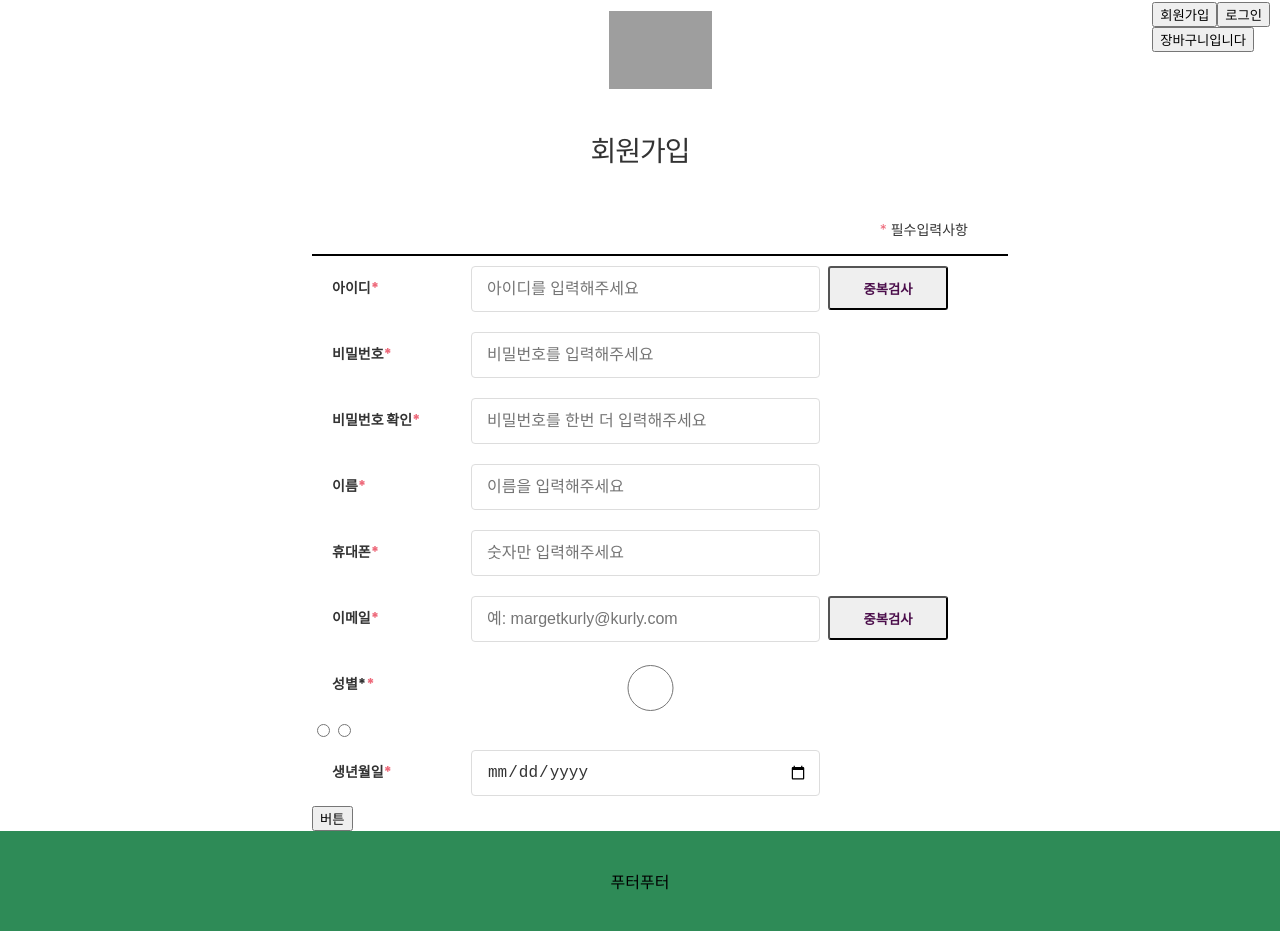
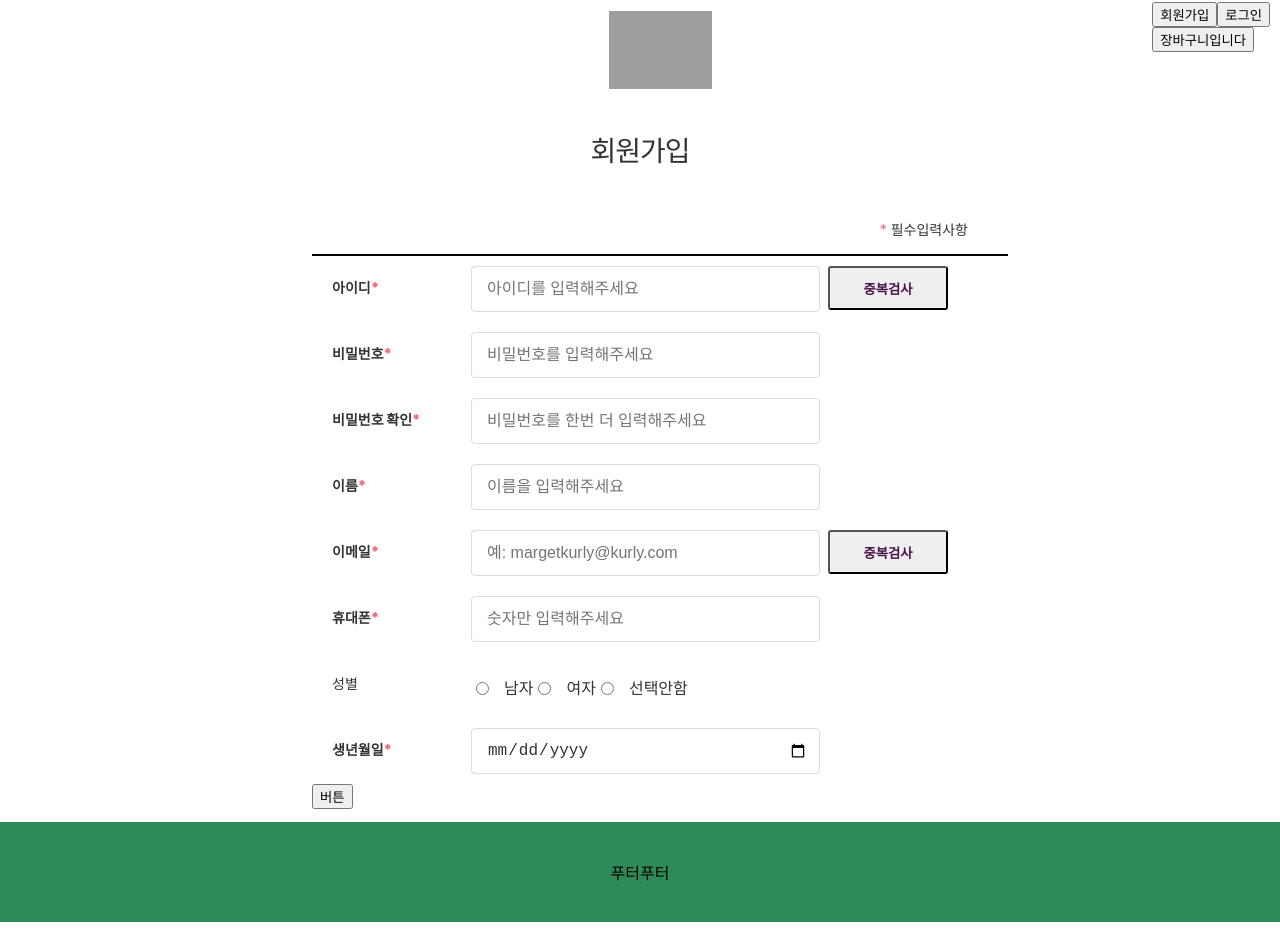
Before and after one commit to kurlyO/kurlyOfrontrepo, a React (Create React App) app: page /signup in a window 1280 px wide. Built offline with nearby package versions, Linux system fonts and the light colour scheme; grey boxes are pictures that could not be loaded.

Commit message:
feat: gender서버에 입력가능

```diff
--- a/src/elements/Input.jsx
+++ b/src/elements/Input.jsx
@@ -47,6 +47,11 @@
   color: rgb(51, 51, 51);
   outline: none;
   box-sizing: border-box;
+  ${(props) =>
+    props.flex &&
+    css`
+      flex: 1 1 0%;
+    `}
 `;
 
 export const StDupButton = styled.button`
--- a/src/pages/SignUp.jsx
+++ b/src/pages/SignUp.jsx
@@ -15,8 +15,6 @@
 
 //props확인하여 조건부 렌더링
 function InputComps(props) {
-  const [effectiveness, setEffectiveness] = useState(false);
-
   return (
     <div>
       <StInputBox showBorder={props.showBorder}>
@@ -31,13 +29,56 @@
           name={props.naming}
           placeholder={props.holder}
           onChange={props.onChange}
+          flex={props.flex}
         />
         {props.dupButton && <StDupButton>{props.dupButton}</StDupButton>}
       </StInputBox>
     </div>
   );
 }
-
+//------------------------------------------------------------------------------------------
+function Radio(props) {
+  return (
+    <StRadioContainer>
+      <StGenderText>
+        <StGenderLebel>성별</StGenderLebel>
+      </StGenderText>
+      <StLargeLebelBox>
+        <StSmallLebelBox>
+          <StLebel>
+            <StLebelInput
+              type={props.type}
+              name={props.naming}
+              value="male"
+              onChange={props.onChange}
+            />
+            <StSpan2>남자</StSpan2>
+          </StLebel>
+          <StLebel>
+            <StLebelInput
+              type={props.type}
+              name={props.naming}
+              value="female"
+              onChange={props.onChange}
+            />
+            <StSpan2>여자</StSpan2>
+          </StLebel>
+          <StLebel>
+            <StLebelInput
+              type={props.type}
+              name={props.naming}
+              value="선택안함"
+              onChange={props.onChange}
+            />
+            <StSpan2>선택안함</StSpan2>
+          </StLebel>
+        </StSmallLebelBox>
+      </StLargeLebelBox>
+      <StEmpty></StEmpty>
+    </StRadioContainer>
+  );
+}
+//------------------------------------------------------------------------------------------
 function SignUp() {
   const [join, setJoin] = useState({
     account: '',
@@ -168,7 +209,6 @@
             content={'비밀번호'}
             naming={'password'}
             holder={'비밀번호를 입력해주세요'}
-            showBorder={false}
             onChange={handleInputChange}
           />
           {join.password.length < 1 ? null : !validatepassword(join.password) ? (
@@ -207,14 +247,7 @@
             holder={'이름을 입력해주세요'}
             onChange={handleInputChange}
           />
-          {/* {join.name.length < 1 : null ? () } */}
-          <InputComps
-            type={'text'}
-            content={'휴대폰'}
-            naming={'phone'}
-            holder={'숫자만 입력해주세요'}
-            onChange={handleInputChange}
-          />
+
           <InputComps
             type={'text'}
             content={'이메일'}
@@ -232,17 +265,24 @@
               <li style={{ color: 'green' }}>이메일 형식을 입력했네요!</li>
             </StInfoUl>
           )}
-          <StRadioBox>
-            <InputComps type={'radio'} content={'성별*'} naming={'gender'} />
-            <input type={'radio'} naming={'gender'} onChange={handleInputChange} />
-            <input type={'radio'} naming={'gender'} onChange={handleInputChange} />
-          </StRadioBox>
+
+          <InputComps
+            type={'text'}
+            content={'휴대폰'}
+            naming={'phone'}
+            holder={'숫자만 입력해주세요'}
+            onChange={handleInputChange}
+          />
+
+          <Radio type={'radio'} naming={'gender'} onChange={handleInputChange} />
+
           <InputComps
             type={'date'}
             content={'생년월일'}
             naming={'birth'}
             onChange={handleInputChange}
           />
+
           <button>버튼</button>
         </form>
       </div>
@@ -276,6 +316,67 @@
   margin-left: 30px;
 `;
 
-const StRadioBox = styled.div``;
+//큰 div하나
+//성별 큰 div하나 글씨 lebel하나
+//radio div박스 하나
+// 그 안에 leble박스 하나
+//그 안에 input박스 type="radio"
+
+const StRadioContainer = styled.div`
+  display: inline-flex;
+  width: 100%;
+  padding: 10px 20px;
+`;
+const StGenderText = styled.div`
+  width: 139px;
+  padding-top: 12px;
+`;
+const StGenderLebel = styled.label`
+  font-weight: 500;
+  color: rgb(51, 51, 51);
+  line-height: 20px;
+`;
+
+const StLargeLebelBox = styled.div`
+  display: flex;
+  flex: 1 1;
+  width: 149px;
+  height: 46px;
+`;
+const StSmallLebelBox = styled.div`
+  display: flex;
+  -webkit-box-pack: justify;
+  justify-content: space-between;
+  flex-direction: row;
+`;
+const StLebel = styled.label`
+  position: relative;
+  display: flex;
+  -webkit-box-align: center;
+  align-items: center;
+  padding: 12px 0px 9px;
+`;
+const StLebelInput = styled.input`
+  box-sizing: border-box;
+  padding: 0;
+`;
+const StSpan1 = styled.span`
+  min-width: 24px;
+  min-height: 24px;
+  display: inline-block;
+  position: relative;
+  border-radius: 50%;
+  background-color: white;
+  border: 1px solid rgb(221, 221, 221);
+`;
+const StSpan2 = styled.span`
+  position: relative;
+  font-size: 16px;
+  margin-left: 12px;
+`;
+const StEmpty = styled.div`
+  width: 120px;
+  margin-left: 8px;
+`;
 
 export default SignUp;
```
